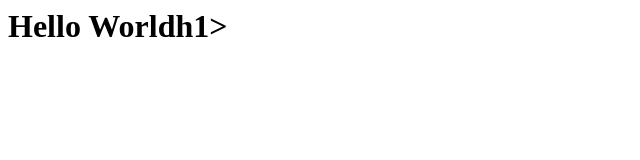
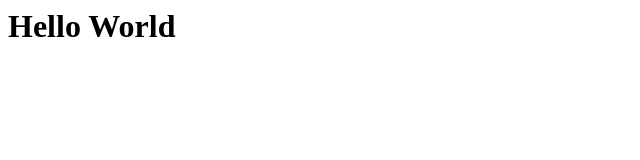
Before and after one commit to zxm2164/pages-test, a plain HTML site: page index.html in a window 1280 px wide. Shown: the full height of the page, 0-640 px from the left. Drawn offline with Linux system fonts and the light colour scheme.

Commit message:
fixed the bug

```diff
--- a/index.html
+++ b/index.html
@@ -1,7 +1,7 @@
 <HTML>
 
   <body>
-    <h1>Hello Worldh1>
+    <h1>Hello World</h1>
   </body>
 
 </HTML>
```
